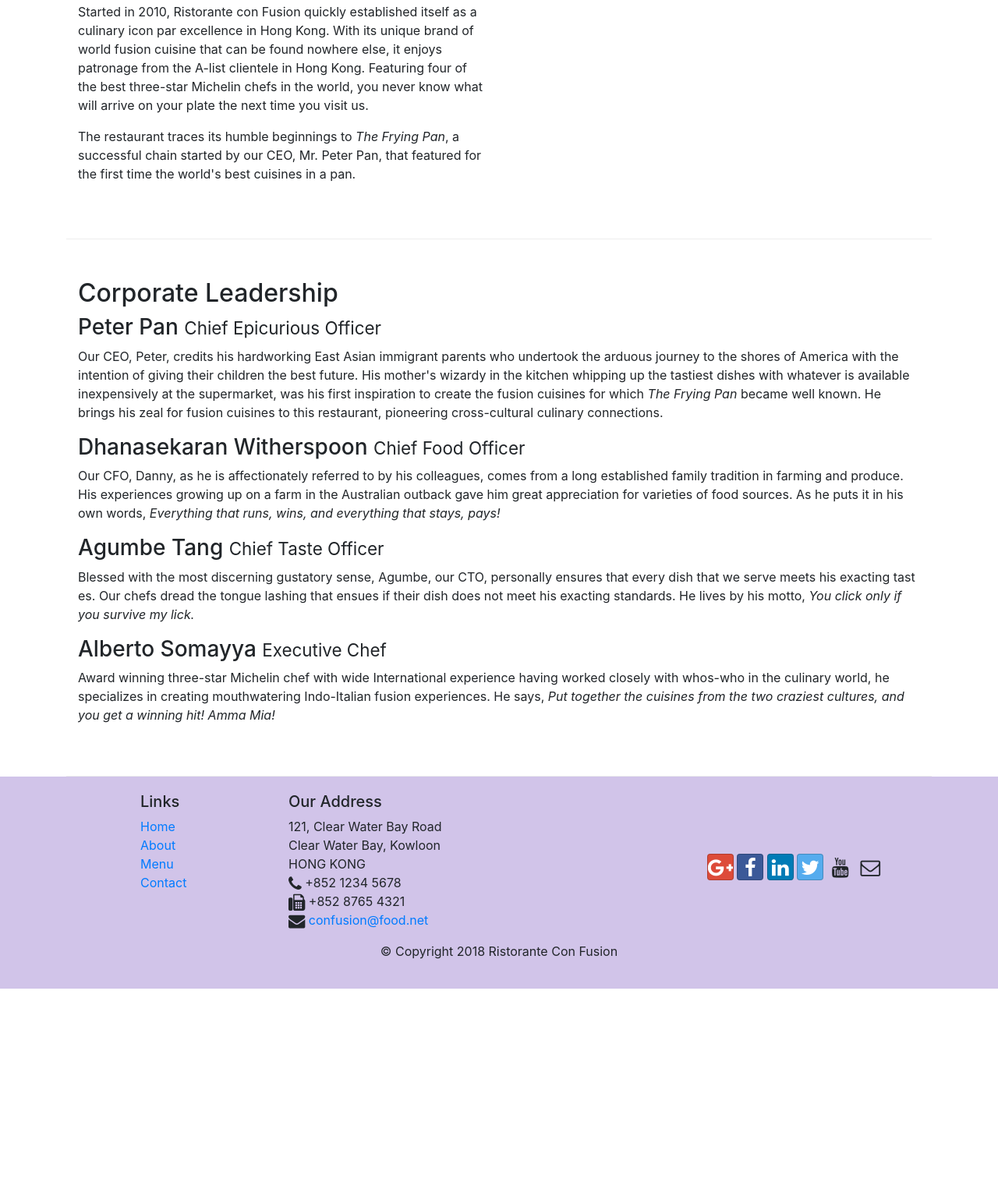
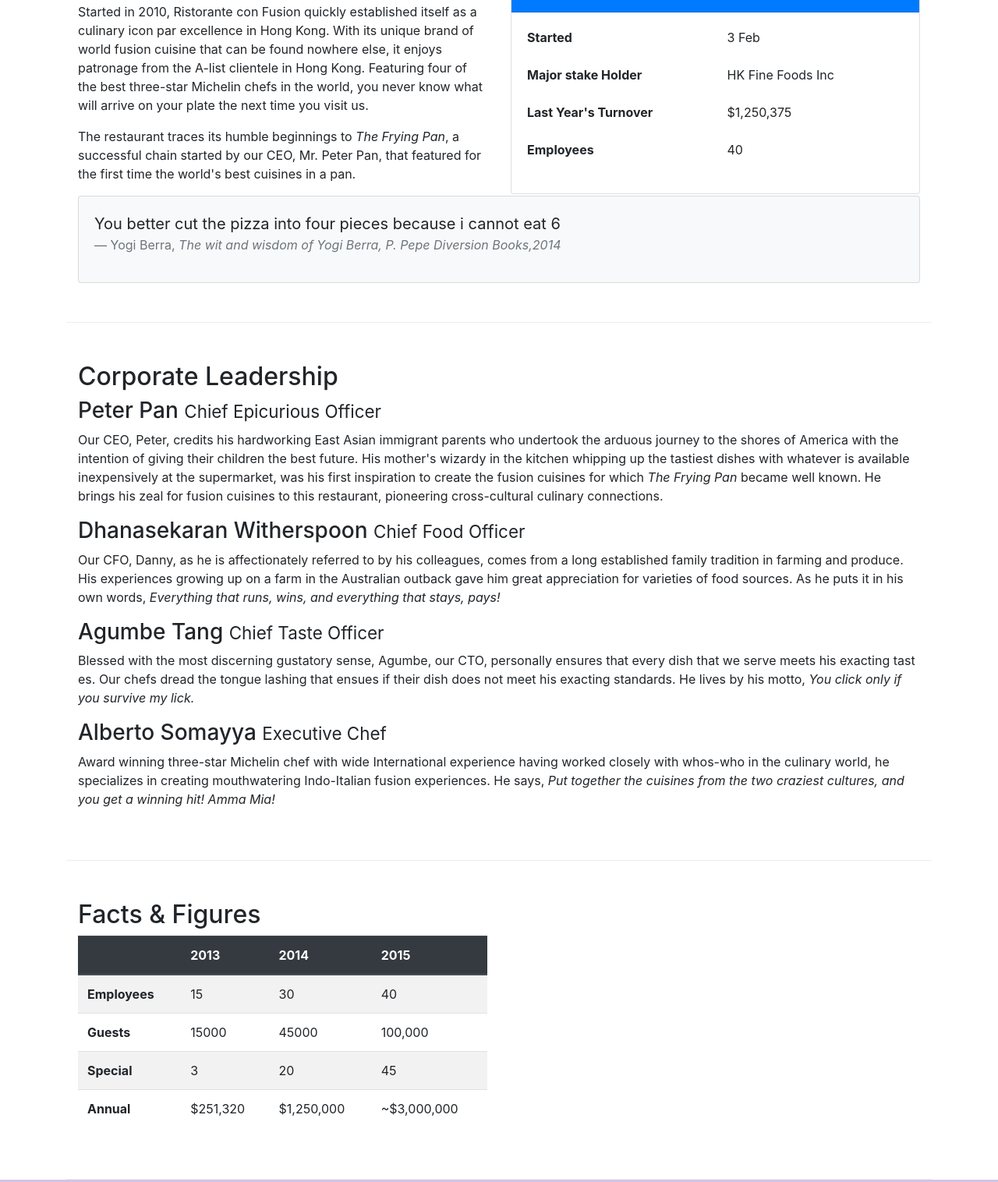
Before and after one commit to okeks/conFusion, a website: page aboutus.html in a window 1280 px wide. Shown: the part 558-2074 px from the top of the page at 78% size. Before the commit the page ends 1826 px from the top, so only its background shows below. Drawn offline with nearby package versions, Linux system fonts and the light colour scheme.

Commit message:
Displaying contents: Tables and Cards

```diff
--- a/aboutus.html
+++ b/aboutus.html
@@ -108,7 +108,41 @@
             cuisines in a pan.
           </p>
         </div>
-        <div></div>
+        <div class="col-sm">
+          <div class="card">
+            <h3 class="card-header bg-primary text-white">Facts At A Glance</h3>
+            <div class="card-body">
+              <dl class="row">
+                <dt class="col-6">Started</dt>
+                <dd class="col-6">3 Feb</dd>
+              </dl>
+              <dl class="row">
+                <dt class="col-6">Major stake Holder</dt>
+                <dd class="col-6">HK Fine Foods Inc</dd>
+              </dl>
+              <dl class="row">
+                <dt class="col-6">Last Year's Turnover</dt>
+                <dd class="col-6">$1,250,375</dd>
+              </dl>
+              <dl class="row">
+                <dt class="col-6">Employees</dt>
+                <dd class="col-6">40</dd>
+              </dl>
+            </div>
+          </div>
+        </div>
+        <div class="col-12">
+          <div class="card card-body bg-light">
+            <blockquote class="blockquote">
+              <p class="mb-0">
+                You better cut the pizza into four pieces because i cannot eat 6
+              </p>
+              <footer class="blockquote-footer">Yogi Berra,
+                <cite title="Source-Title">The wit and wisdom of Yogi Berra, P. Pepe Diversion Books,2014 </cite>
+              </footer>
+            </blockquote>
+          </div>
+        </div>
       </div>
 
       <div class="row row-content">
@@ -156,6 +190,49 @@
               get a winning hit! Amma Mia!</em
             >
           </p>
+        </div>
+      </div>
+      <div class="row row-content">
+        <div class="col-12 col-sm-6">
+          <h2>Facts &amp; Figures</h2>
+          <div class="table-responsive">
+            <table class="table table-striped">
+              <thead class="thead-dark">
+                <tr>
+                  <th>&nbsp;</th>
+                  <th>2013</th>
+                  <th>2014</th>
+                  <th>2015</th>
+                </tr>
+              </thead>
+              <tbody>
+                <tr>
+                  <th>Employees</th>
+                  <td>15</td>
+                  <td>30</td>
+                  <td>40</td>
+                </tr>
+                <tr>
+                  <th>Guests</th>
+                  <td>15000</td>
+                  <td>45000</td>
+                  <td>100,000</td>
+                </tr>
+                <tr>
+                  <th>Special</th>
+                  <td>3</td>
+                  <td>20</td>
+                  <td>45</td>
+                </tr>
+                <tr>
+                  <th>Annual</th>
+                  <td>$251,320</td>
+                  <td>$1,250,000</td>
+                  <td>~$3,000,000</td>
+                </tr>
+              </tbody>
+            </table>
+          </div>
         </div>
       </div>
     </div>
```
